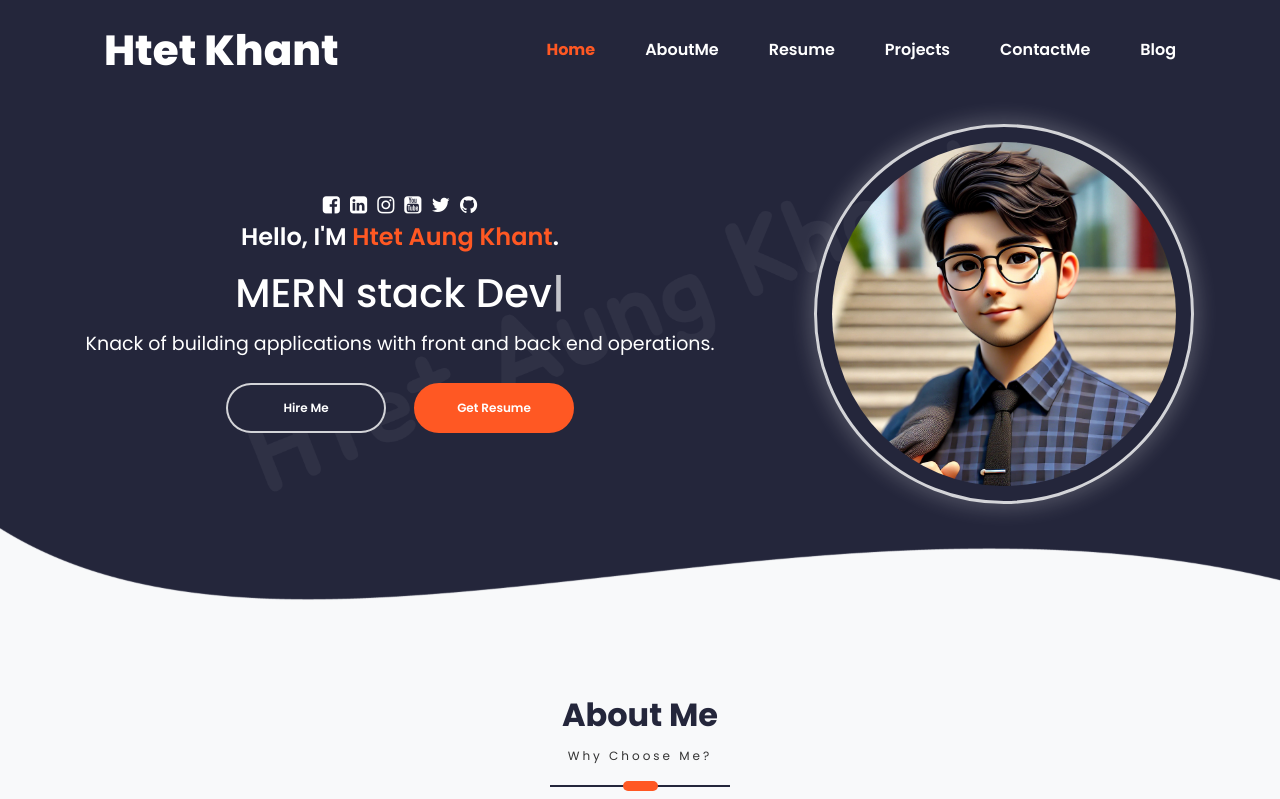
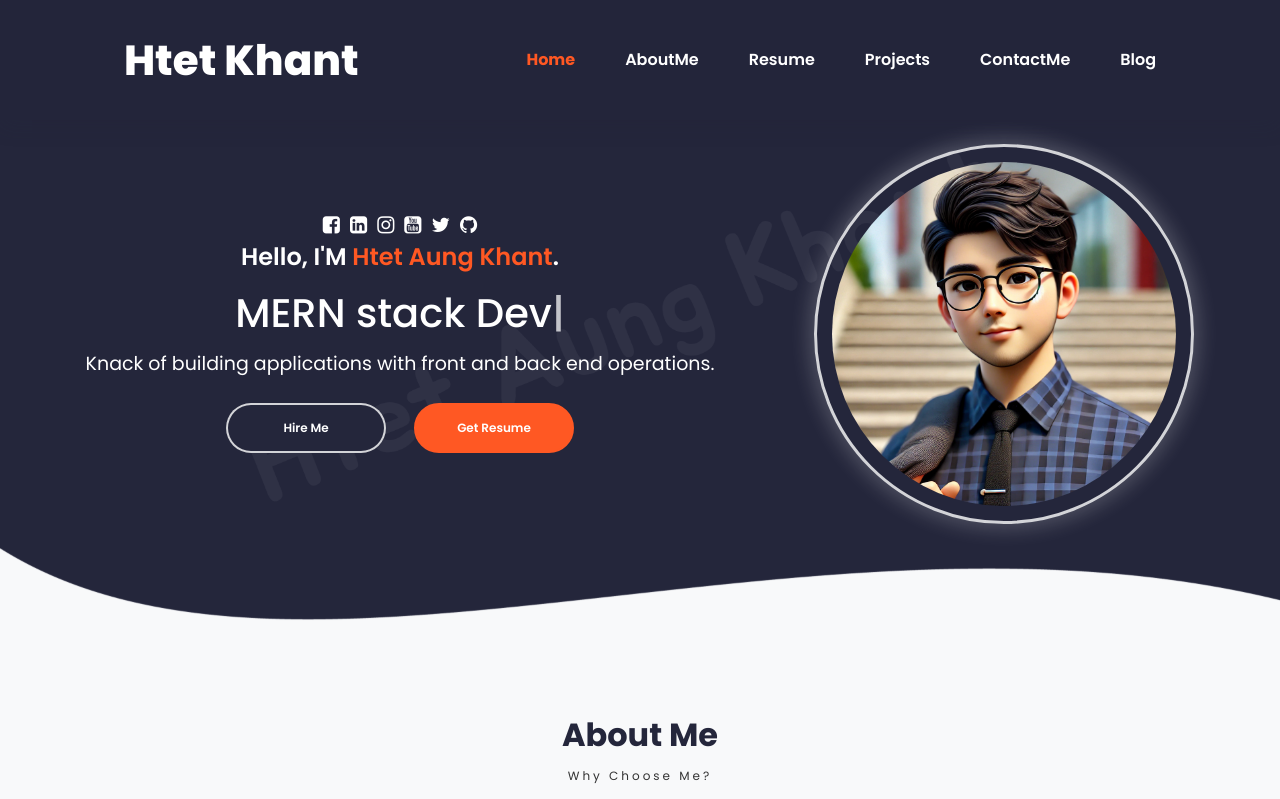
Before and after one commit to htetaungkhant/portfolio_renew_2024_github, a Next.js app: page / in a window 1280 px wide. Shown: the top 799 px of the page. Built offline with nearby package versions, Linux system fonts and the light colour scheme.

Commit message:
updated header component

```diff
--- a/app/layout.tsx
+++ b/app/layout.tsx
@@ -4,8 +4,6 @@ import "@/assets/styles/globals.css";
 import "@/assets/styles/common.scss";
 
 import { FontPoppins } from "@/assets/fonts/fonts";
-import PageHeader from "@/components/Common/PageHeader/PageHeader";
-import ReloadScrollToTop from "@/components/Common/ReloadScrollToTop/ReloadScrollToTop";
 import { cn } from "@/lib/utils";
 
 export const metadata: Metadata = {
@@ -50,8 +48,6 @@ export default function RootLayout({
           FontPoppins.variable
         )}
       >
-        <ReloadScrollToTop />
-        <PageHeader />
         {children}
       </body>
     </html>
--- a/app/page.tsx
+++ b/app/page.tsx
@@ -1,11 +1,13 @@
 import { ToastContainer } from "react-toastify";
 
+import PageHeader from "@/components/Common/PageHeader/PageHeader";
 import SectionsContainer from "@/components/MainSections/SectionsContainer";
 
 export default function Home() {
   return (
     <main>
       <ToastContainer />
+      <PageHeader />
       <SectionsContainer />
     </main>
   );
--- a/assets/styles/globals.css
+++ b/assets/styles/globals.css
@@ -11,6 +11,8 @@
 @custom-variant dark (&:is(.dark *));
 
 :root {
+  --header-height: 120px;
+
   /* Base Colors */
   --white: rgba(255, 255, 255, 1);
   --black: rgba(51, 51, 51, 1);
@@ -26,6 +28,7 @@
   /* Brand Colors */
   --primary: var(--dark);
   --highlighted: rgba(255, 88, 35, 1);
+  --highlighted-value: 255, 88, 35;
   --light-blue: rgba(4, 195, 255, 1);
   --sea-green: rgba(10, 190, 173, 1);
   --sea-green-dark: rgba(12, 191, 174, 1);
--- a/components/Common/PageHeader/PageHeader.module.scss
+++ b/components/Common/PageHeader/PageHeader.module.scss
@@ -1,21 +1,37 @@
 .header-container {
   display: flex;
   justify-content: center;
-  height: 100px;
+  height: var(--header-height);
   color: var(--text-white);
   position: fixed;
   top: 0;
   left: 0;
   right: 0;
+  margin: 0 auto;
   z-index: 1000;
-  background-color: var(--bg-dark);
   transition: all 0.3s ease-in-out;
 }
 
 .header-scrolled {
-  backdrop-filter: blur(8px);
-  background-color: rgba(var(--dark-value), 0.85);
-  box-shadow: 0 6px 12px rgba(var(--black-value), 0.1);
+  height: calc(var(--header-height) - 60px);
+
+  .header-parent {
+    width: fit-content;
+    backdrop-filter: blur(8px);
+    background-color: rgba(var(--dark-value), 0.8);
+    box-shadow: 0 6px 20px rgba(var(--dark-value), 0.2);
+    border-radius: 20px 20px 20px 20px;
+
+    .header-logo {
+      display: none;
+    }
+
+    .selected-header-option {
+      padding: 4px 16px;
+      color: var(--text-white);
+      border-bottom: 2px solid var(--highlighted);
+    }
+  }
 }
 
 .header-parent {
@@ -24,7 +40,11 @@
   justify-content: space-around;
   height: 100%;
   width: 100%;
+  padding: 0 40px;
   color: var(--text-white);
+  backdrop-filter: blur(8px);
+  background-color: rgba(var(--dark-value), 0.7);
+  box-shadow: 0 6px 20px rgba(var(--dark-value), 0.2);
 }
 
 .header-logo {
@@ -81,6 +101,10 @@
       }
     }
 
+    &-scrolled {
+      display: none;
+    }
+
     &-parent {
       width: 100%;
       display: flex;
--- a/components/Common/PageHeader/PageHeader.tsx
+++ b/components/Common/PageHeader/PageHeader.tsx
@@ -18,9 +18,10 @@ export default function PageHeader() {
   useEffect(() => {
     const handleScroll = () => {
       const scrollPosition = window.scrollY;
-      setHasScrolled(scrollPosition > 0);
+      setHasScrolled(scrollPosition > 500);
     };
 
+    handleScroll();
     window.addEventListener('scroll', handleScroll);
     return () => window.removeEventListener('scroll', handleScroll);
   }, []);
@@ -65,12 +66,19 @@ export default function PageHeader() {
     ));
   };
 
+  const handleHamburgerClick = () => {
+    const newShowHeaderOptions = !showHeaderOptions;
+    setShowHeaderOptions(newShowHeaderOptions);
+    // disable scroll when menu is open, enable when closed
+    document.body.style.overflow = newShowHeaderOptions ? "hidden" : "unset";
+  }
+
   return (
     <section className={`${classes["header-container"]} ${hasScrolled ? classes["header-scrolled"] : ""}`}>
       <div className={classes["header-parent"]}>
         <div
           className={classes["header-hamburger"]}
-          onClick={() => setShowHeaderOptions(!showHeaderOptions)}
+          onClick={handleHamburgerClick}
         >
           <FontAwesomeIcon
             className={classes["header-hamburger-bars"]}
@@ -86,7 +94,7 @@ export default function PageHeader() {
               ? `${classes["header-options"]} ${classes["show-hamburger-options"]}`
               : classes["header-options"]
           }
-          onClick={() => setShowHeaderOptions(false)}
+          onClick={handleHamburgerClick}
         >
           {getHeaderOptions()}
         </div>
--- a/components/MainSections/Home/Profile/Profile.module.scss
+++ b/components/MainSections/Home/Profile/Profile.module.scss
@@ -1,5 +1,5 @@
 .profile-container {
-  margin-top: 100px;
+  margin-top: var(--header-height);
   padding: 24px 0;
   display: flex;
   align-items: center;
```
